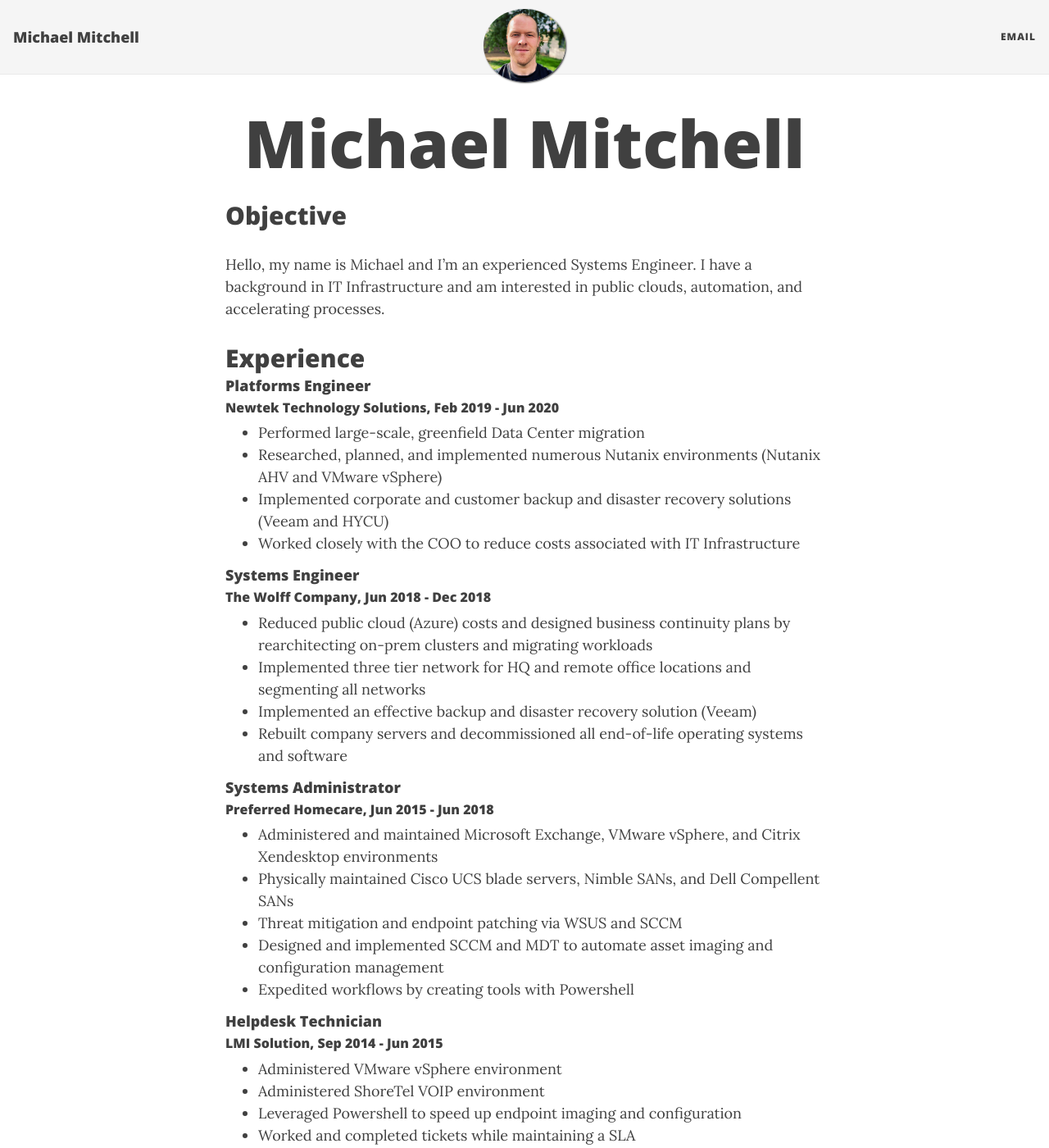
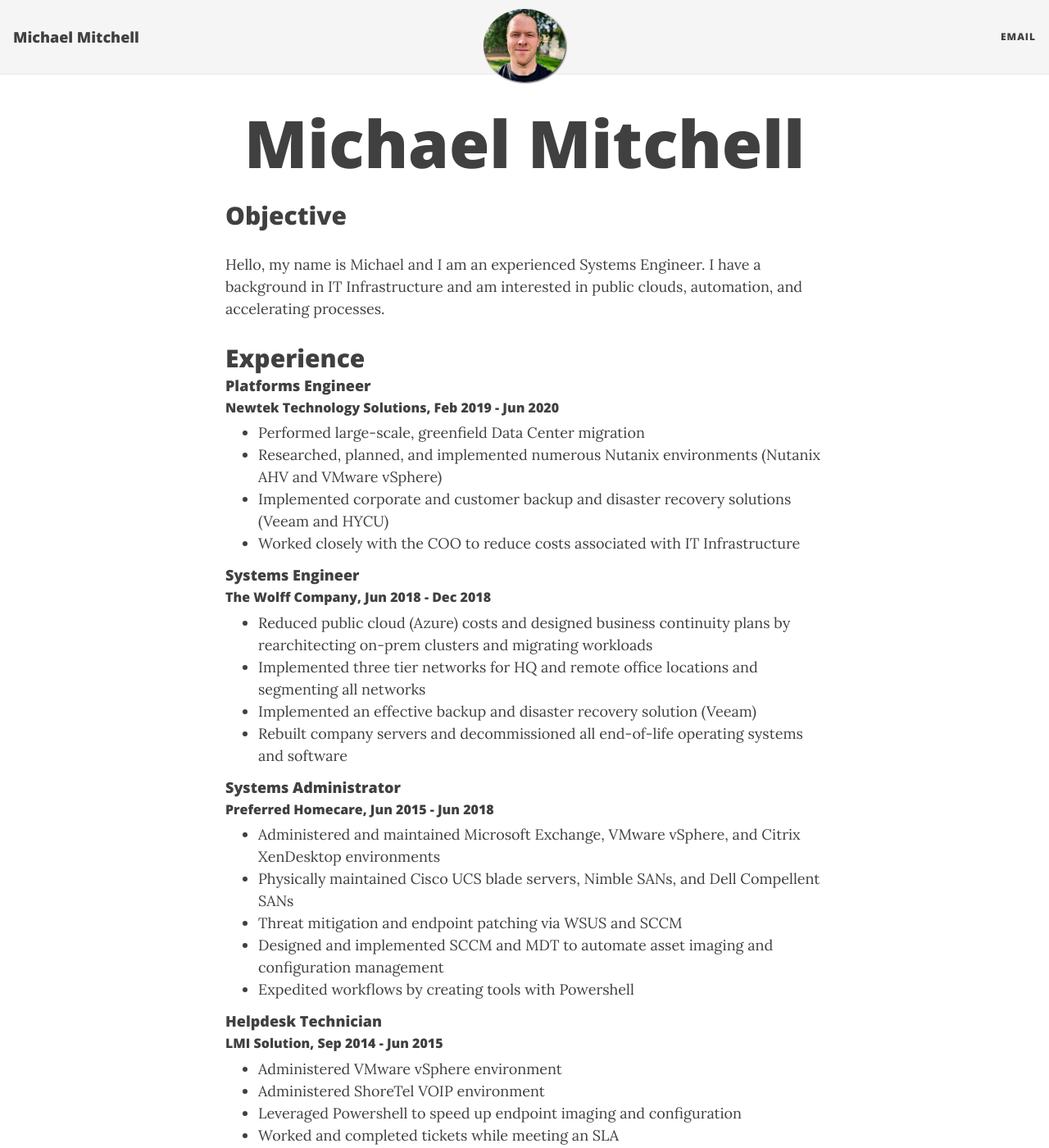
Before and after one commit to themichaelmitchell/themichaelmitchell.github.io, a Jekyll site: the page built from index.md, in a window 1280 px wide and 1400 px high. Shown: the whole window at 82% size. Built offline with Jekyll 4.4.1, drawn with Linux system fonts in a browser that asks for light colours; nearby versions of some CDN libraries; some of the changed text lies outside the part shown.

Commit message:
grammar and whatnot

```diff
--- a/index.md
+++ b/index.md
@@ -5,7 +5,7 @@ title: Michael Mitchell
 ---
 
 ## Objective
-Hello, my name is Michael and I'm an experienced Systems Engineer. I have a background in IT Infrastructure and am interested in public clouds, automation, and accelerating processes.
+Hello, my name is Michael and I am an experienced Systems Engineer. I have a background in IT Infrastructure and am interested in public clouds, automation, and accelerating processes.
 
 <!-- ## Proficiencies
 - thing
@@ -23,13 +23,13 @@ Hello, my name is Michael and I'm an experienced Systems Engineer. I have a back
 #### Systems Engineer
 ###### The Wolff Company, Jun 2018 - Dec 2018
 - Reduced public cloud (Azure) costs and designed business continuity plans by rearchitecting on-prem clusters and migrating workloads
-- Implemented three tier network for HQ and remote office locations and segmenting all networks
+- Implemented three tier networks for HQ and remote office locations and segmenting all networks
 - Implemented an effective backup and disaster recovery solution (Veeam)
 - Rebuilt company servers and decommissioned all end-of-life operating systems and software
 
 #### Systems Administrator
 ###### Preferred Homecare, Jun 2015 - Jun 2018
-- Administered and maintained Microsoft Exchange, VMware vSphere, and Citrix Xendesktop environments
+- Administered and maintained Microsoft Exchange, VMware vSphere, and Citrix XenDesktop environments
 - Physically maintained Cisco UCS blade servers, Nimble SANs, and Dell Compellent SANs
 - Threat mitigation and endpoint patching via WSUS and SCCM
 - Designed and implemented SCCM and MDT to automate asset imaging and configuration management
@@ -40,8 +40,8 @@ Hello, my name is Michael and I'm an experienced Systems Engineer. I have a back
 - Administered VMware vSphere environment
 - Administered ShoreTel VOIP environment
 - Leveraged Powershell to speed up endpoint imaging and configuration
-- Worked and completed tickets while maintaining a SLA
+- Worked and completed tickets while meeting an SLA
 
-## Extracuricular
+## Extracurricular
 - Continued learning via my homelab (VMware, containers, IaC)
-- Actively working towards AWS certifications (Solutions Arthitect and SysOps Administrator)
+- Actively working towards AWS certifications (Solutions Architect and SysOps Administrator)
```
